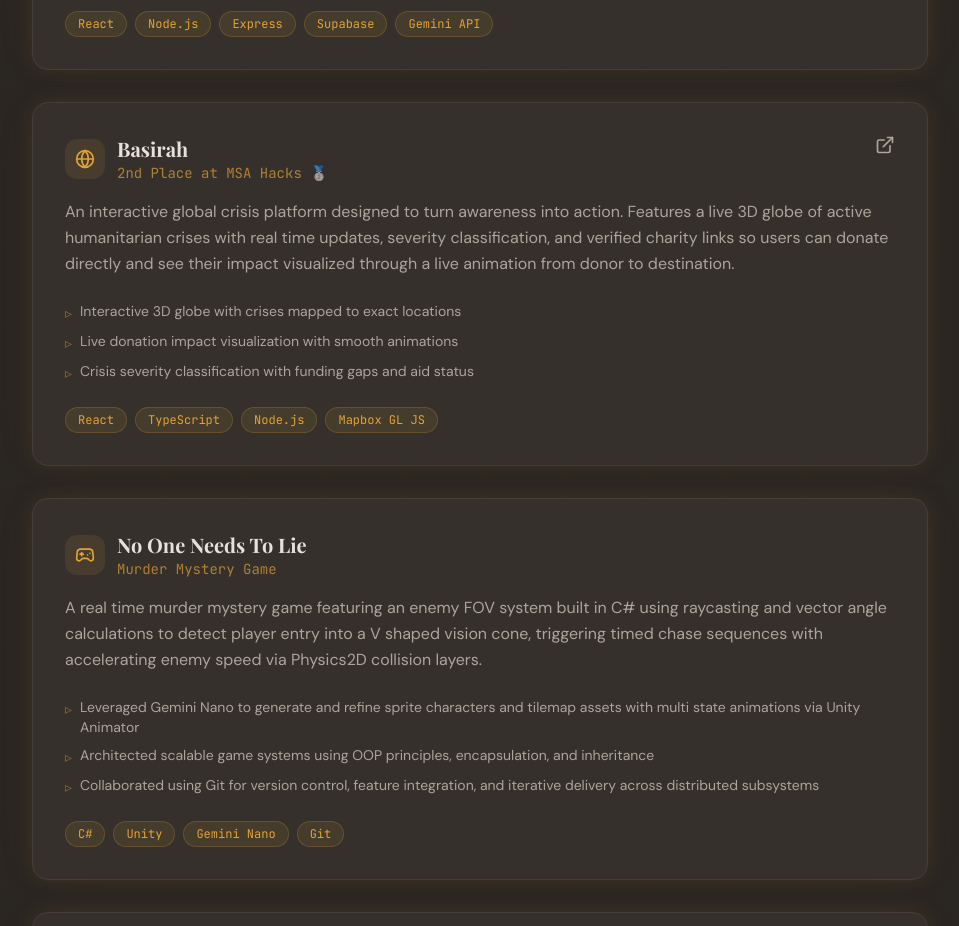
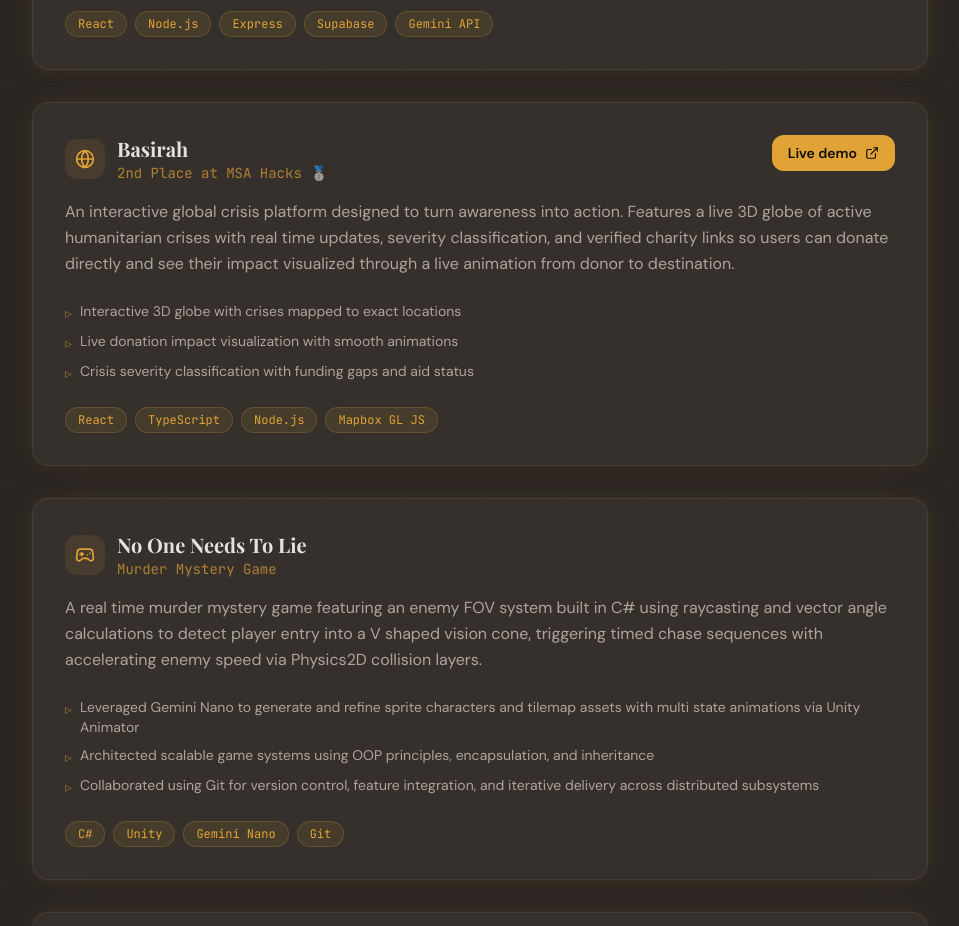
Before and after one commit to Anomaly-E-E/Anomaly-E-E.github.io, a React (Vite) app: page / in a window 1280 px wide. Shown: the part 3280-4206 px from the top of the page, without its empty margins (160-1119 px from the left). Built offline with nearby package versions, Linux system fonts and the light colour scheme; the HTML template or start-up script is replaced by a standard one; a web font is replaced by a local one.

Commit message:
live demo button and menu label

```diff
--- a/src/components/layout/Navbar.tsx
+++ b/src/components/layout/Navbar.tsx
@@ -70,7 +70,12 @@ const Navbar = () => {
         </div>
 
         {/* Mobile toggle */}
-        <button onClick={() => setOpen(!open)} className="md:hidden text-foreground">
+        <button
+          onClick={() => setOpen(!open)}
+          className="md:hidden text-foreground"
+          aria-label={open ? "Close menu" : "Open menu"}
+          aria-expanded={open}
+        >
           {open ? <X size={20} /> : <Menu size={20} />}
         </button>
       </div>
--- a/src/components/sections/ProjectsSection.tsx
+++ b/src/components/sections/ProjectsSection.tsx
@@ -102,8 +102,14 @@ const ProjectsSection = () => {
                       </div>
                     </div>
                     {project.link && (
-                      <a href={project.link} target="_blank" rel="noopener noreferrer" className="text-muted-foreground hover:text-primary transition-colors">
-                        <ExternalLink size={20} />
+                      <a
+                        href={project.link}
+                        target="_blank"
+                        rel="noopener noreferrer"
+                        className="shrink-0 inline-flex items-center gap-2 px-4 py-2 bg-primary text-primary-foreground font-semibold rounded-lg hover:bg-primary/90 transition-all text-sm"
+                      >
+                        Live demo
+                        <ExternalLink size={14} />
                       </a>
                     )}
                   </div>
```
